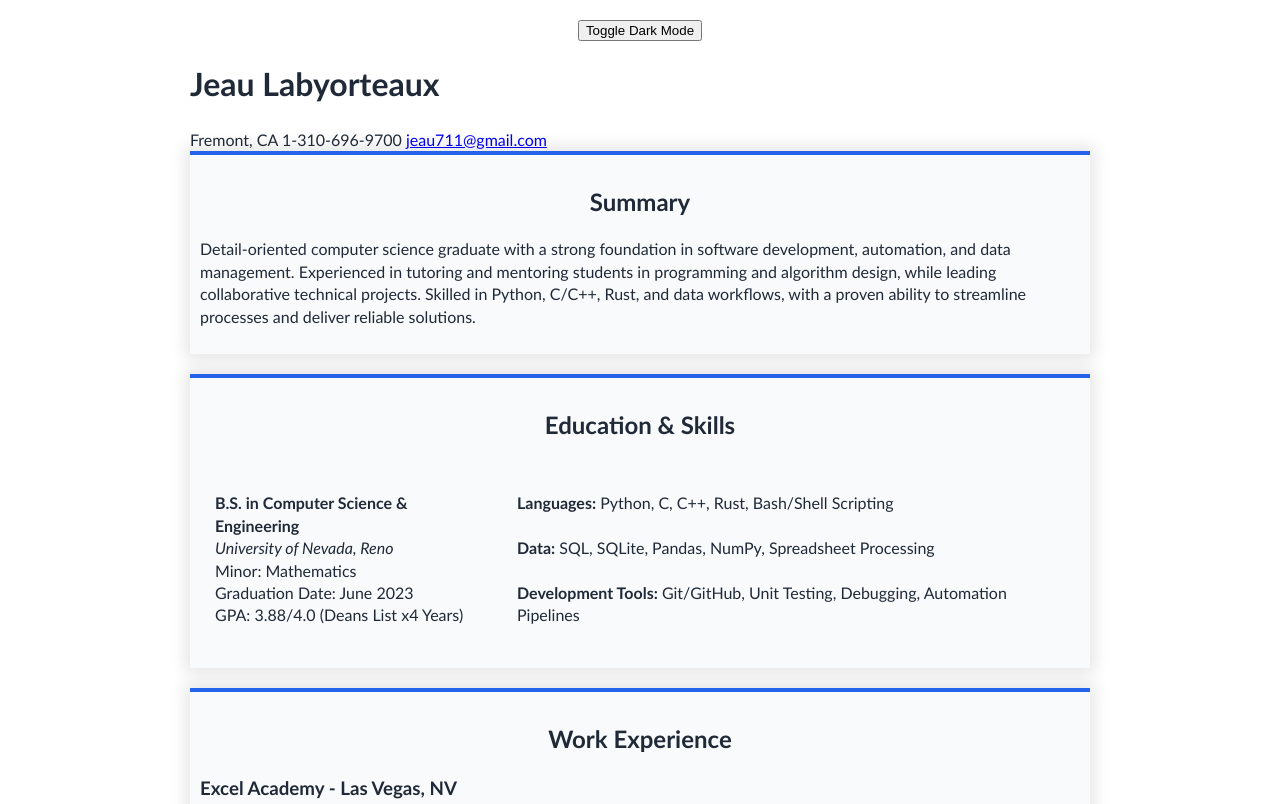
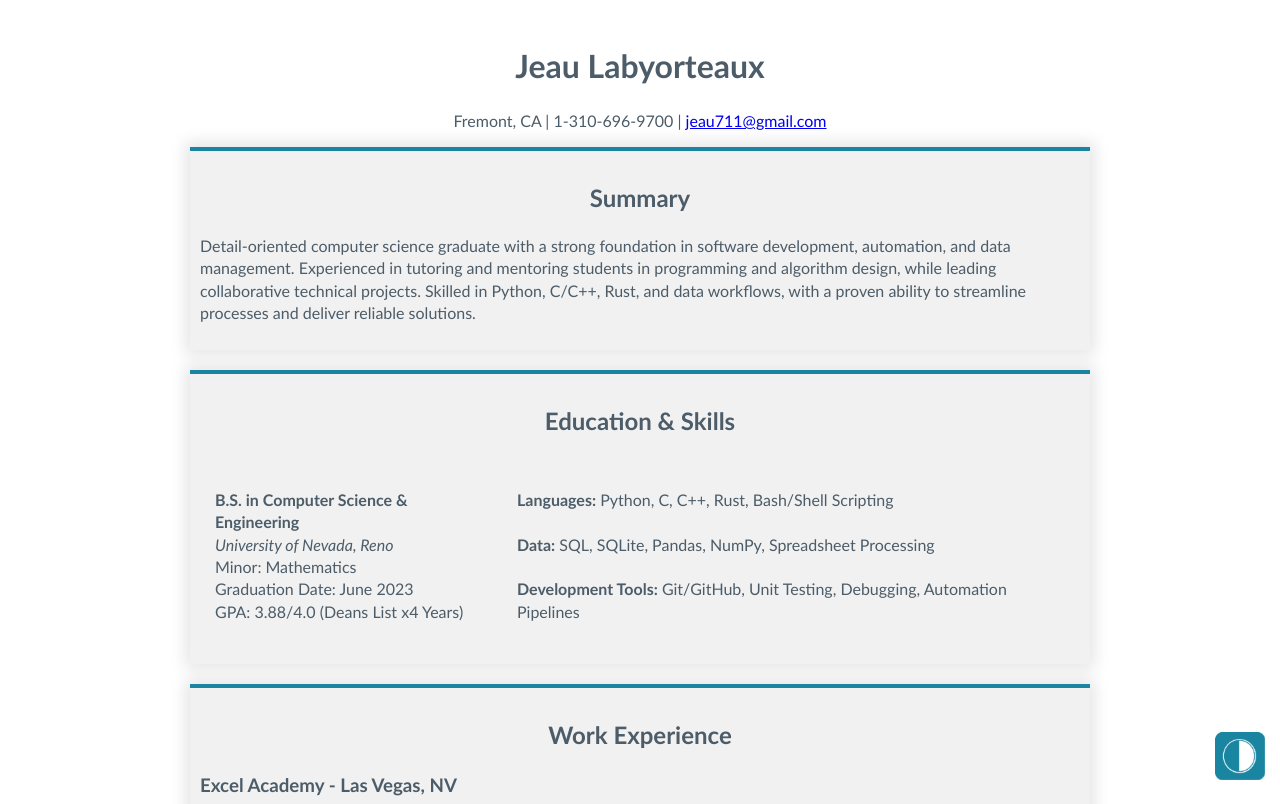
Before and after one commit to JeauLabyorteaux/resume_project, a plain HTML site: page index.html in a window 1280 px wide. Shown: the top 804 px of the page. Drawn offline with Linux system fonts and the light colour scheme.

Commit message:
cleaned up more ui elements, added light/dark mode toggle

```diff
--- a/index.html
+++ b/index.html
@@ -13,9 +13,9 @@
     <h1>Jeau Labyorteaux</h1>
 
     <div class="contact-info">
-      <span>Fremont, CA</span>
-      <span>1-310-696-9700</span>
-      <a href="mailto:jeau711@gmail.com">jeau711@gmail.com</a>
+      <span>Fremont, CA </span>
+      <span>| 1-310-696-9700  |</span>
+      <a href="mailto:jeau711@gmail.com"> jeau711@gmail.com</a>
     </div>
   </header>
 
--- a/script.js
+++ b/script.js
@@ -2,28 +2,15 @@
 // We use 'document' (the global object for the page) to find elements.
 // This is similar to finding an object in a list or a node in a tree.
 const body = document.body;
+const cards = document.querySelectorAll('.section-card, .project-card');
 
-// 2. CREATING A NEW ELEMENT
-// Let's create a button dynamically rather than hard-coding it in HTML.
 const toggleBtn = document.createElement('button');
-toggleBtn.textContent = "Toggle Dark Mode";
-toggleBtn.style.display = "block";
-toggleBtn.style.margin = "20px auto"; // Centers the button
+toggleBtn.className = "theme-toggle";
+toggleBtn.innerHTML = `<img src="theme.png" class="mode-icon" alt="Toggle Theme">`;
 
-// 3. INJECTING INTO THE DOM
-// We attach our new button to the top of the body.
+
 body.prepend(toggleBtn);
 
-// 4. EVENT LISTENERS
-// In JS, we use 'callbacks'. We tell the button: "When clicked, run this function."
 toggleBtn.addEventListener('click', function() {
-    // We check the current background color.
-    // If it's empty or white, make it dark. Otherwise, reset it.
-    if (body.style.backgroundColor === "rgb(51, 51, 51)") {
-        body.style.backgroundColor = "white";
-        body.style.color = "black";
-    } else {
-        body.style.backgroundColor = "#333"; // Dark Gray
-        body.style.color = "white";         // Light Text
-    }
+    document.body.classList.toggle('dark-mode');
 });
--- a/style.css
+++ b/style.css
@@ -1,15 +1,25 @@
 :root {
     /* Baground color for page and base text color for page*/
   --bg: #ffffff;
-  --text-color: #1f2937;
-
+  --text-color: #4c5c68;
   /* main color */
-  --primary-color: #2563eb;
-
+  --primary-color: #1985a1;
   /* color for card backgrounds*/
-  --card-bg: #f9fafb;
+  --card-bg: #f1f1f1;
 }
 
+header {
+  text-align: center;
+  font-size: 1rem;
+}
+
+/*contact info class*/
+.contact-info{
+    border-collapse: separate;
+    padding-bottom: 15px;
+    margin: 0 auto;
+    font-size: 1rem;
+}
 /*main body of html file*/
 body{
     /* set main font for the page */
@@ -24,20 +34,54 @@ body{
     color: var(--text-color)
 }
 
+/*main body of html file*/
+body.dark-mode{
+       /* Baground color for page and base text color for page*/
+  --bg: #515151;
+  --text-color: #ffffff;
+  /* main color */
+  --primary-color: #1985a1;
+  /* color for card backgrounds*/
+  --card-bg: #5c5b5b;
+}
+
 /*main container for resume body*/
 .container{
     /*set max width of resume*/
-
     max-width: 900px;
     /*center resume on page (0 margin top and bottom, auto centered on sides)*/
     margin: 0 auto
+}
+
+.theme-toggle {
+    appearance: none;
+    -webkit-appearance: none;
+    background-color: transparent;
+    border: 0;
+    width: auto;
+    height: auto;
+}
+
+.mode-icon {
+    position: fixed;
+    bottom: 20px;
+    right: 15px;
+    width: 50px;
+    height: auto;
+
+    z-index: 1000; /* Ensures it stays on top of other elements */
+    transition: transform 0.2s ease;
+}
+
+.mode-icon:hover {
+    transform: scale(1.1); /* Subtle pop on hover */
 }
 
 /*project cards*/
 .project-card{
     /*set unique background color and color highlight*/
     background-color: var(--card-bg);
-    border-top: 4px solid var(--primary-color);
+    border: 2px solid var(--primary-color);
 
     /*padding protecting div content from div*/
     padding: 10px;
@@ -79,12 +123,7 @@ body{
     box-shadow: 0 10px 15px -3px rgba(0, 0, 0, 0.1);
 }
 
-/*contact info class*/
-.contact-info{
-    border-collapse: separate;
-    border-spacing: 5px;
-    margin: 0 auto;
-}
+
 
 /*table class*/
 .table-class{
```
Also changed, not shown: theme.png (added).
